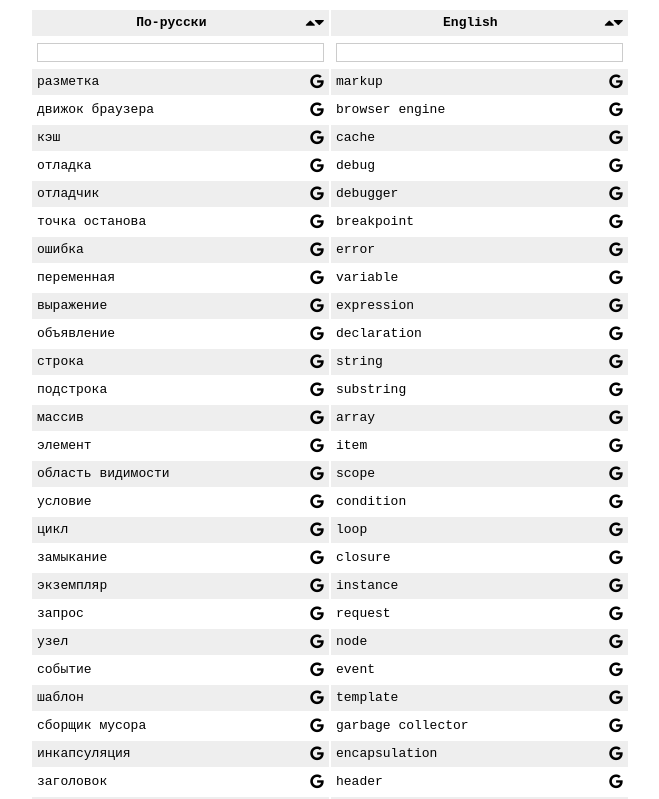
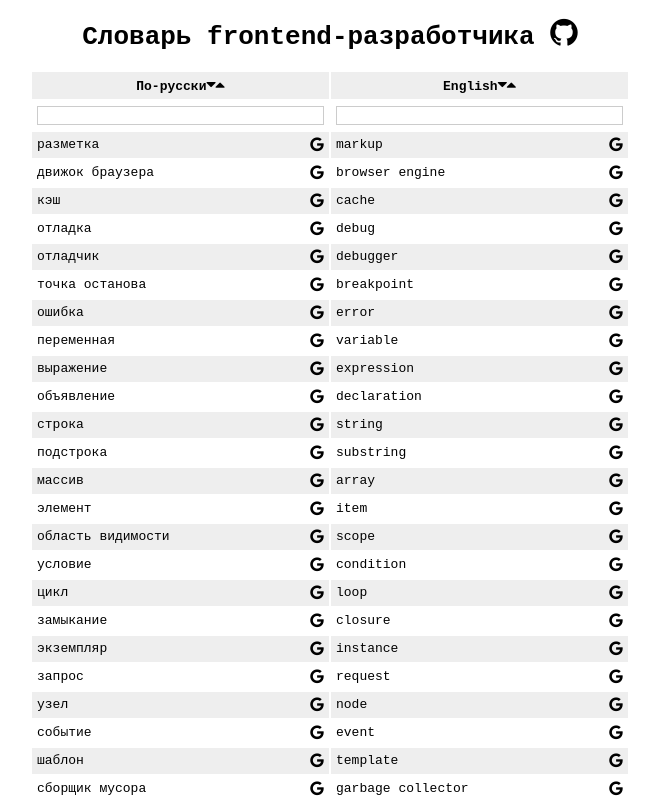
Before and after one commit to undeletable/fe-ru-en-dictionary, a plain HTML site: page index.html in a window 1280 px wide. Shown: the top 799 px of the page, without its empty margins (310-969 px from the left). Drawn offline with Linux system fonts and the light colour scheme.

Commit message:
Added title, link to repo; removed click event listener

```diff
--- a/css/style.css
+++ b/css/style.css
@@ -1,5 +1,11 @@
 body {
     font-family: monospace;
+}
+body, a, a:link, a:visited, a:active, a:hover {
+    color: #000;
+}
+h1 {
+    text-align: center;
 }
 .dictionary {
     table-layout: fixed;
@@ -25,6 +31,6 @@ th, td {
 th, .fa {
     cursor: pointer;
 }
-.fa {
+td .fa {
     float: right;
 }
--- a/index.html
+++ b/index.html
@@ -9,6 +9,7 @@
         <link rel="stylesheet" type="text/css" href="css/font-awesome.min.css">
     </head>
     <body>
+        <h1>Словарь frontend-разработчика <a href="https://github.com/undeletable/fe-ru-en-dictionary" target="_blank" title="Source on GitHub"><i class="fa fa-github"></i></a></h1>
         <div class="loading">Loading...</div>
         <table class="dictionary">
             <thead>
--- a/js/script.js
+++ b/js/script.js
@@ -218,8 +218,8 @@
         ];
         for (var i = 0, count = tableData.length, tBody = $('.dictionary > tbody'); i < count; i++) {
             var currentItem = tableData[i],
-                ruCell = $('<td class="ru"><span class="term">' + tableData[i].ru + '</span><i class="fa fa-google" title="Загуглить"></i></td>'),
-                enCell = $('<td class="en"><span class="term">' + tableData[i].en + '</span><i class="fa fa-google" title="Google it"></i></td></tr>'),
+                ruCell = $('<td class="ru"><span class="term">' + currentItem.ru + '</span><a target="_blank" title="Загуглить"><i class="fa fa-google"></i></a></td>'),
+                enCell = $('<td class="en"><span class="term">' + currentItem.en + '</span><a target="_blank" title="Google it"><i class="fa fa-google"></i></a></td></tr>'),
                 row = $('<tr></tr>'),
                 ruKeywords = [],
                 enKeywords = [];
@@ -233,8 +233,8 @@
             if (currentItem.enKeywords) {
                 $.merge(enKeywords, currentItem.enKeywords);
             }
-            ruCell.data('keywords', ruKeywords.join(' '));
-            enCell.data('keywords', enKeywords.join(' '));
+            ruCell.find('a').attr('href', 'http://google.com/search?q=' + currentItem.ru + '%20' + ruKeywords.join('%20'));
+            enCell.find('a').attr('href', 'http://google.com/search?q=' + currentItem.en + '%20'+ enKeywords.join('%20'));
             row.append(ruCell);
             row.append(enCell);
             tBody.append(row);
@@ -244,10 +244,5 @@
         $('.dictionary').tablesorter({
             widgets: ['filter', 'zebra']
         });
-        $('.dictionary').on('click', '.fa-google', function (event) {
-            var term = $(this).siblings('.term').text(),
-                url = 'http://google.com/search?q=' + term + ' ' + $(this).parent().data('keywords');
-            window.open(url, '_blank');
-        });
     });
 }(jQuery));
```
